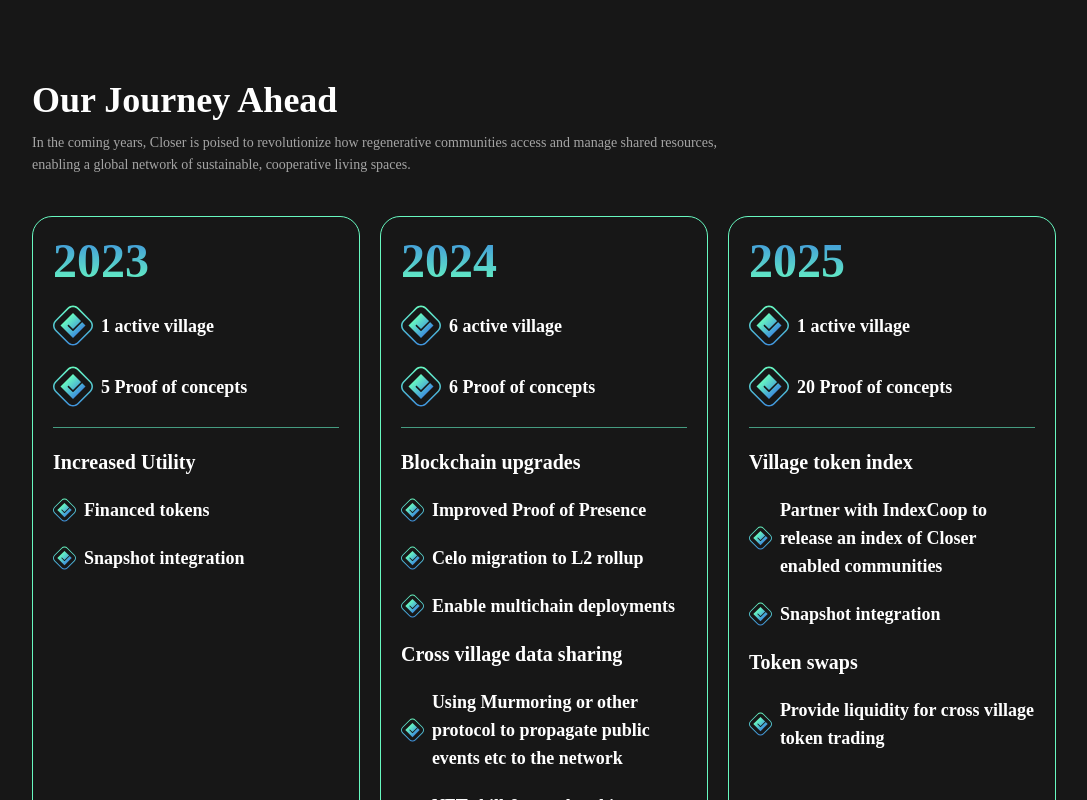
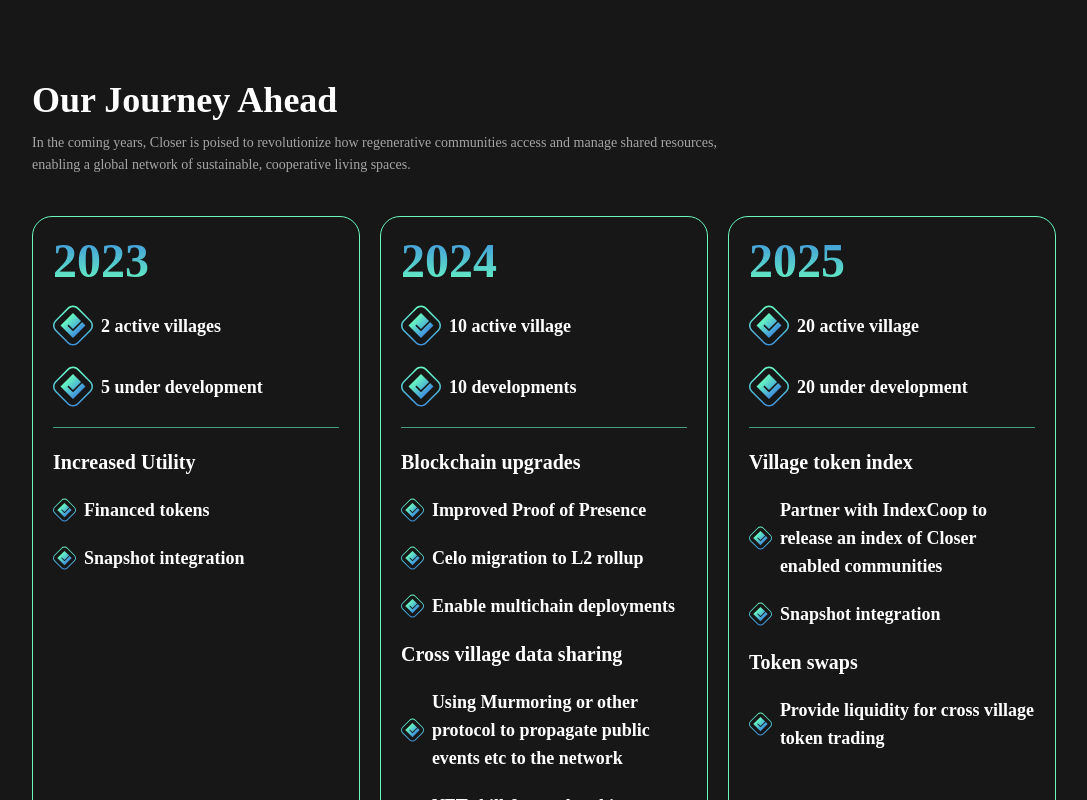
Before and after one commit to closerdao/closer.earth, a Next.js app: page /components/journey in a window 1280 px wide. Shown: the top 800 px of the page, without its empty margins (96-1183 px from the left). Built offline with nearby package versions, Linux system fonts and the light colour scheme; a web font is replaced by a local one.

Commit message:
Update journey

```diff
--- a/pages/components/journey.jsx
+++ b/pages/components/journey.jsx
@@ -6,16 +6,16 @@ import Line from "../../public/assets/png/line.png";
 const jour = {
   year: "2023",
   pic: BluTick,
-  text: "1 active village",
-  text2: "5 Proof of concepts",
+  text: "2 active villages",
+  text2: "5 under development",
   line: Line,
   heading: "Increased Utility",
   text3: "Financed tokens",
   text4: "Snapshot integration",
   years: "2024",
   pics: BluTick,
-  texts: "6 active village",
-  texts2: "6 Proof of concepts",
+  texts: "10 active village",
+  texts2: "10 developments",
   lines: Line,
   headings: "Blockchain upgrades",
   texts3: "Improved Proof of Presence",
@@ -28,8 +28,8 @@ const jour = {
   texts8: "Proof of Regeneration",
   yearss: "2025",
   picss: BluTick,
-  textss: "1 active village",
-  textss2: "20 Proof of concepts",
+  textss: "20 active village",
+  textss2: "20 under development",
   liness: Line,
   headingss: "Village token index",
   textss3:
```
